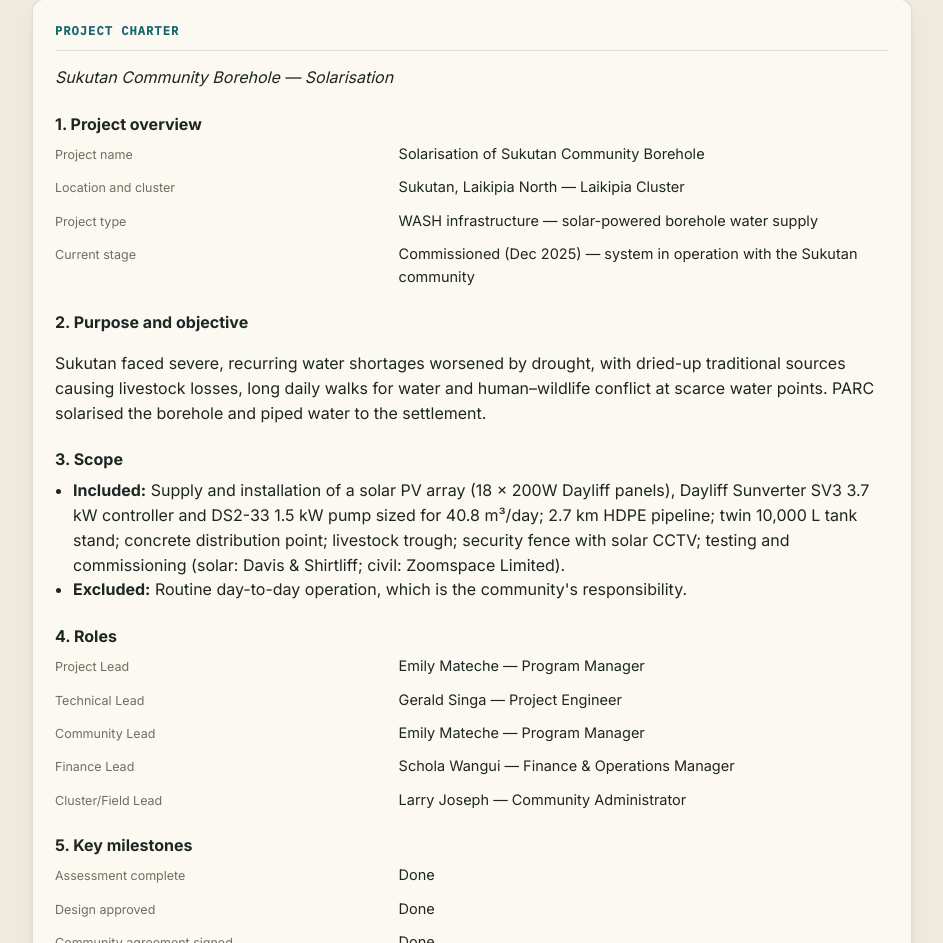
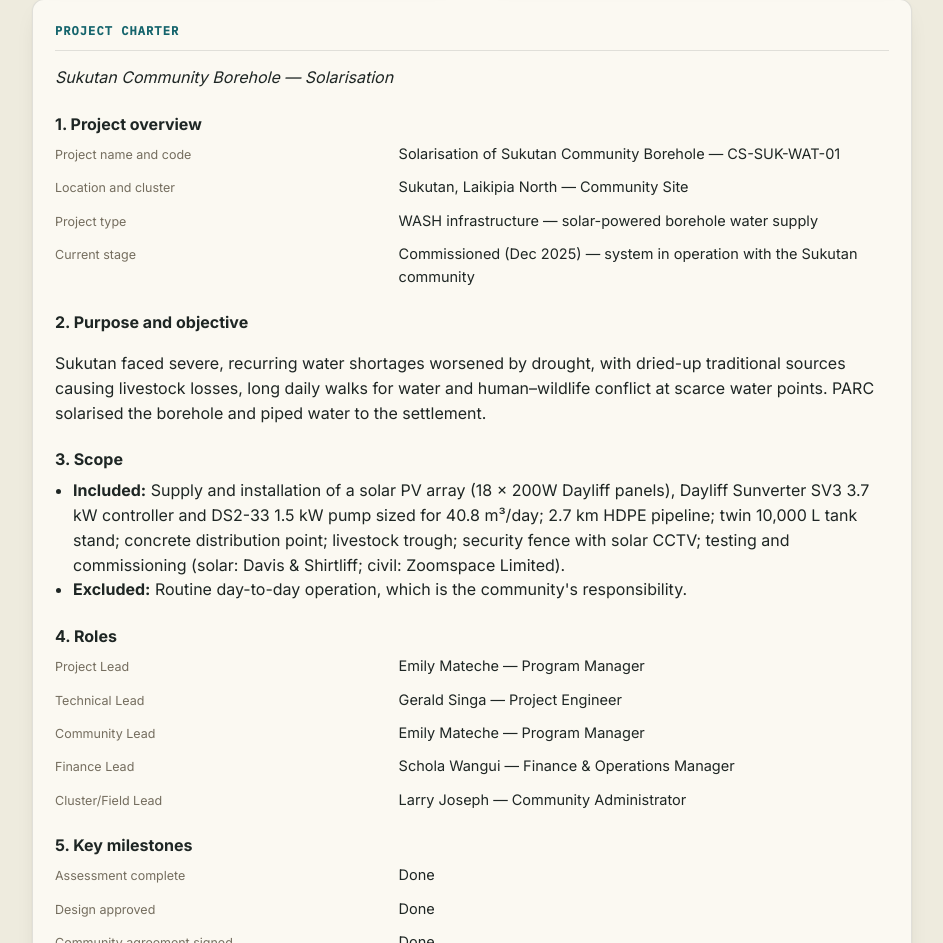
Before and after one commit to projectparc/parc-community-projects, a plain HTML site: page sukutan.html in a window 1280 px wide. Shown: the part 1666-2609 px from the top of the page, without its empty margins (168-1111 px from the left). Drawn offline with Linux system fonts and the light colour scheme.

Commit message:
Add project code from technical tracker to sukutan charter

```diff
--- a/sukutan.html
+++ b/sukutan.html
@@ -321,7 +321,7 @@ footer .updated { font-size: 11.5px; color: var(--muted); font-family: "IBM Plex
   <h2>Project charter</h2>
   <p style="margin:0 0 4px;font-style:italic">Sukutan Community Borehole — Solarisation</p>
   <h3 style="margin:22px 0 6px;font-size:1rem">1. Project overview</h3>
-  <dl class="spec"><div class="spec-row"><dt>Project name</dt><dd>Solarisation of Sukutan Community Borehole</dd></div><div class="spec-row"><dt>Location and cluster</dt><dd>Sukutan, Laikipia North — Laikipia Cluster</dd></div><div class="spec-row"><dt>Project type</dt><dd>WASH infrastructure — solar-powered borehole water supply</dd></div><div class="spec-row"><dt>Current stage</dt><dd>Commissioned (Dec 2025) — system in operation with the Sukutan community</dd></div></dl>
+  <dl class="spec"><div class="spec-row"><dt>Project name and code</dt><dd>Solarisation of Sukutan Community Borehole — CS-SUK-WAT-01</dd></div><div class="spec-row"><dt>Location and cluster</dt><dd>Sukutan, Laikipia North — Community Site</dd></div><div class="spec-row"><dt>Project type</dt><dd>WASH infrastructure — solar-powered borehole water supply</dd></div><div class="spec-row"><dt>Current stage</dt><dd>Commissioned (Dec 2025) — system in operation with the Sukutan community</dd></div></dl>
   <h3 style="margin:22px 0 6px;font-size:1rem">2. Purpose and objective</h3>
   <p>Sukutan faced severe, recurring water shortages worsened by drought, with dried-up traditional sources causing livestock losses, long daily walks for water and human–wildlife conflict at scarce water points. PARC solarised the borehole and piped water to the settlement.</p>
   <h3 style="margin:22px 0 6px;font-size:1rem">3. Scope</h3>
```
